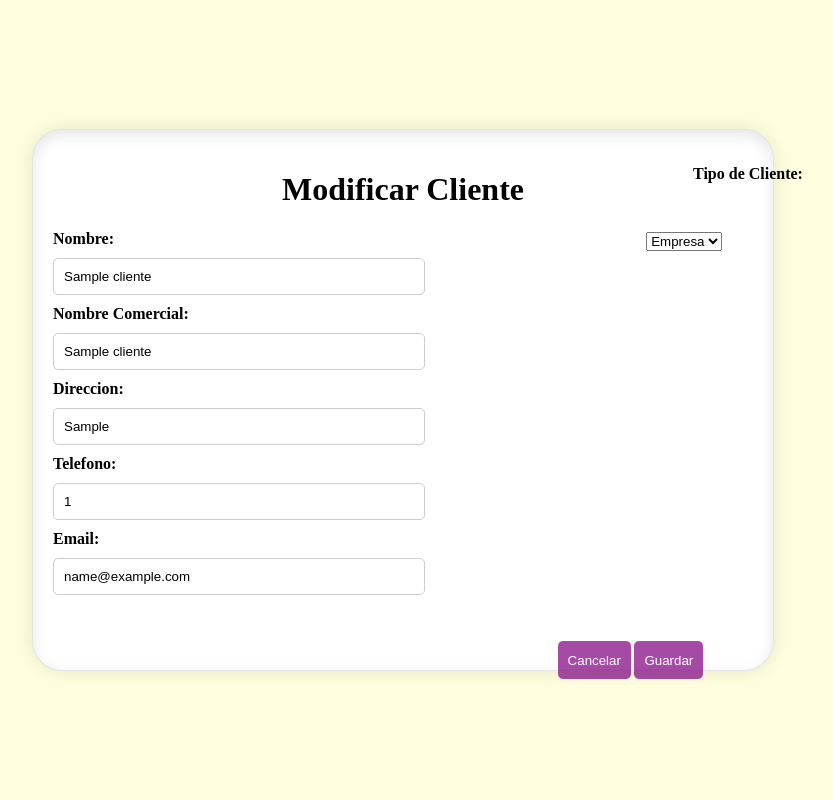
After one commit to kenetcode/ERP-Ventas, a Django app: page /editarCliente/editarClienteView/1/ in a window 1280 px wide. The commit adds this page. Shown: the whole page, without its empty margins (237-1070 px from the left). Run offline with Django 5.2, Linux system fonts and the light colour scheme; a user stored in the database is signed in; tables that the repository leaves empty hold one stand-in row (values such as "Sample post").

```diff
--- a/erp/erp/urls.py
+++ b/erp/erp/urls.py
@@ -33,4 +33,7 @@ urlpatterns = [
     path('ingresarclienteview/', include('ventas.urls')),
     path('eliminarCliente/<int:id>/', include('ventas.urls')),
     path('consultaClientes/', include('ventas.urls')),
+
+    path('editarCliente/', include('ventas.urls')),
+    path('editarClienteView/', include('ventas.urls')),
 ]
--- /dev/null
+++ b/erp/ventas/templates/editarCliente.html
@@ -0,0 +1,66 @@
+{% load static %}
+<!DOCTYPE html>
+<html lang="es">
+  <head>
+    <meta charset="UTF-8" />
+    <meta name="viewport" content="width=device-width, initial-scale=1.0" />
+    <title>Modificar Cliente</title>
+    <link
+      rel="stylesheet"
+      type="text/css"
+      href="{% static 'ventas/css/ingresarCliente.css' %}"
+    />
+  </head>
+  <body>
+    <div class="container">
+      <header>
+        <h1>Modificar Cliente</h1>
+      </header>
+      <form action="/editarCliente/" method="post">
+        {% csrf_token %}
+        <div class="form-group">
+          <label for="name">Nombre:</label>
+          <input type="text" id="name" name="name" value="{{ cliente.nombre }}"  />
+        </div>
+
+        <label for="tipo-cliente" id="label-tipo-cliente">Tipo de Cliente:</label>
+        <select id="tipo-cliente" name="tipo-cliente">
+            <option value="empresa" {% if cliente.tipo_cliente == 'empresa' %}selected{% endif %}>Empresa</option>
+            <option value="persona" {% if cliente.tipo_cliente == 'persona' %}selected{% endif %}>Persona</option>
+        </select>
+
+        <div class="form-group">
+          <label for="nameComercial">Nombre Comercial:</label>
+          <input type="text" id="nameComercial" name="nameComercial" value="{{ cliente.nombrecomercial }}" />
+        </div>
+
+        <div class="form-group">
+          <label for="direccion">Direccion:</label>
+          <input type="text" id="direccion" name="direccion" value="{{ cliente.direccion }}" />
+        </div>
+
+        <div class="form-group">
+          <label for="telefono">Telefono:</label>
+          <input type="text" id="telefono" name="telefono" value="{{ cliente.telefono }}" />
+        </div>
+
+        <div class="form-group">
+          <label for="email">Email:</label>
+          <input type="email" id="email" name="email" value="{{ cliente.email }}" />
+        </div>
+
+        <div class="form-group">
+          <input type="text" id="id" name="id" value="{{ cliente.id }}" hidden = false />
+        </div>
+
+        <!--Luego de eso Hacemos los respectivos botones de la pantalla-->
+        <div class="cancel">
+          <button>Cancelar</button>
+        </div>
+        <div class="guardar">
+          <button>Guardar</button>
+        </div>
+      </form>
+    </div>
+  </body>
+</html>
--- a/erp/ventas/urls.py
+++ b/erp/ventas/urls.py
@@ -15,4 +15,7 @@ urlpatterns = [
     path('ingresarCliente/', views.ingresarCliente, name='ingresarCliente'),
     path('ingresarclienteview/', views.ingresarCliente_View, name='ingresarclientevista'),
     path('eliminarCliente/<int:id>/', views.eliminarCliente, name='eliminarCliente'),
+
+    path('editarCliente/', views.editarCliente, name='editarCliente'),
+    path('editarClienteView/<int:id>/', views.editarCliente_View, name='editarClienteView'),
 ]
--- a/erp/ventas/views.py
+++ b/erp/ventas/views.py
@@ -49,7 +49,7 @@ def ingresarCliente(request):
         direccion = request.POST.get('direccion')
         cliente = Cliente(nombre=name, tipocliente=tipocliente, nombrecomercial=nombrecomercial, telefono=telefono, email=email, direccion=direccion)
         cliente.save()
-        return redirect('/ingresarclienteview/')
+        return redirect('/listadoClientes/')
 
 @login_required
 def ingresarCliente_View(request):
@@ -85,3 +85,30 @@ def menuAdministrador_View(request):
 
 def generarFactura_View(request):
     return render(request, 'generarFactura.html')
+
+
+@login_required
+def editarCliente(request):
+    if request.method == 'POST':
+        id = request.POST.get('id')
+        cliente = Cliente.objects.get(id=id)
+        name = request.POST.get('name')
+        tipocliente = request.POST.get('tipo-cliente')
+        nombrecomercial = request.POST.get('nameComercial')
+        telefono = request.POST.get('telefono')
+        email = request.POST.get('email')
+        direccion = request.POST.get('direccion')
+        cliente.nombre = name
+        cliente.tipocliente = tipocliente
+        cliente.nombrecomercial = nombrecomercial
+        cliente.telefono = telefono
+        cliente.email = email
+        cliente.direccion = direccion
+        cliente.save()
+        return redirect('/listadoClientes/')
+    return render(request, 'editarCliente.html', {'cliente': cliente})
+
+@login_required
+def editarCliente_View(request, id):
+    cliente = Cliente.objects.get(id=id)
+    return render(request, 'editarCliente.html', {'cliente': cliente})
```
Also changed, not shown: erp/ventas/templates/ingresarCliente.html (+10 -4 lines), erp/ventas/templates/listadoClientes.html (+11 -5 lines), erp/ventas/static/ventas/assets/prueba.txt (added).
